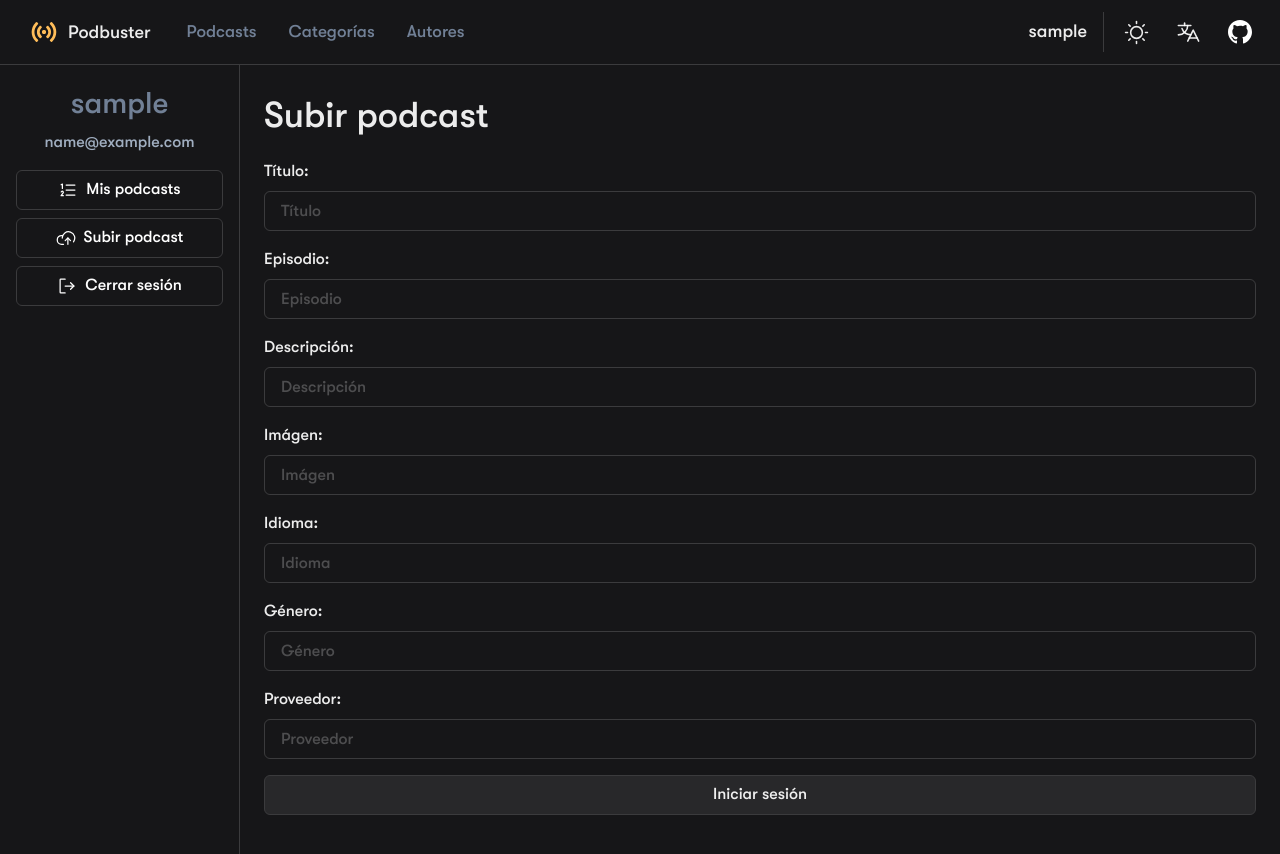
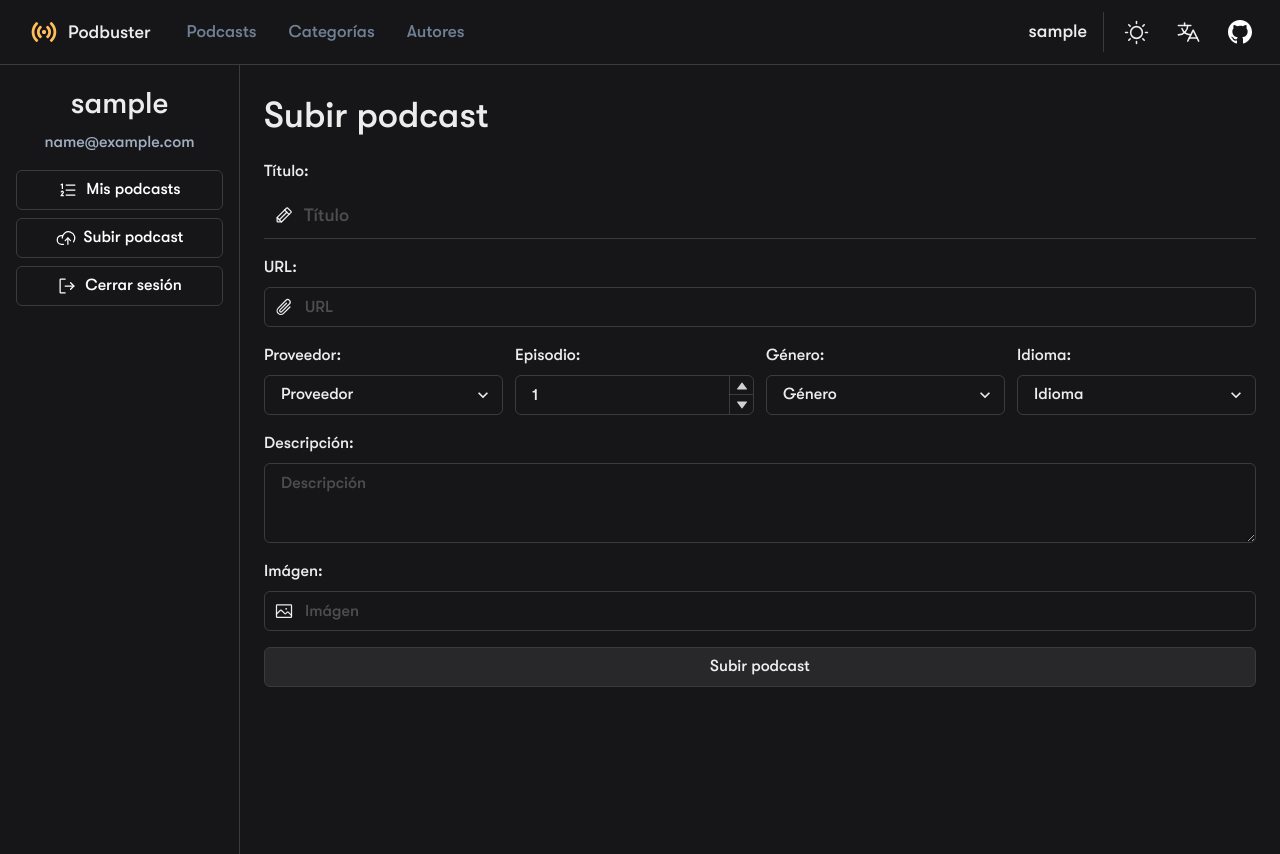
Before and after one commit to fullstacktf/podcast-library-frontend, a React (Create React App) app: page /app/upload in a window 1280 px wide. Shown: the top 854 px of the page. Built offline with nearby package versions, Linux system fonts and the light colour scheme; sample sign-in values are in the browser's storage.

Commit message:
🚀 Upload page

```diff
--- a/src/components/App/Sidebar.tsx
+++ b/src/components/App/Sidebar.tsx
@@ -44,7 +44,7 @@ const Sidebar: FC = (props) => {
       {...props}
     >
       <Box px="4" py="4" align="center">
-        <Text fontSize="3xl" mb="1" fontWeight="light" color="gray.500">
+        <Text fontSize="3xl" mb="1" fontWeight="light">
           {user.username}
         </Text>
         <Text fontSize="1xl" fontWeight="light" color="gray.400">
--- a/src/components/Player/index.tsx
+++ b/src/components/Player/index.tsx
@@ -93,7 +93,8 @@ const Player: FC<PlayerProps> = (props) => {
             <Button
               bg="transparent"
               border="1px"
-              variant="outline"
+              borderColor={border}
+              borderRadius="0"
               title={isPlaying ? `${t("buttons.Pause")}` : `${t("buttons.Play")}`}
               onClick={() => setPlaying(!isPlaying)}
               fontWeight="light"
--- a/src/language/en/global.json
+++ b/src/language/en/global.json
@@ -41,7 +41,8 @@
         "Image": "Podcast image is required",
         "Language": "Podcast language is required",
         "Genre": "Podcast genre is required",
-        "Provider": "Podcast provider is required"
+        "Provider": "Podcast provider is required",
+        "URL": "Podcast URL is required"
     },
     "dashboardPage": {
         "welcome": "Welcome",
@@ -50,6 +51,7 @@
     "uploadPage": {
         "titlePage": "Upload podcast",
         "title": "Title",
+        "url": "URL",
         "episode": "Episode",
         "description": "Description",
         "image": "Image",
--- a/src/language/es/global.json
+++ b/src/language/es/global.json
@@ -41,7 +41,8 @@
         "Image": "La imágen es obligatoria",
         "Language": "El idioma es obligatorio",
         "Genre": "El género es obligatorio",
-        "Provider": "Tienes que seleccionar un proveedor"
+        "Provider": "Tienes que seleccionar un proveedor",
+        "URL": "La URL del podcast es obligatoria"
     },
     "dashboardPage": {
         "welcome": "Bienvenido",
@@ -50,6 +51,7 @@
     "uploadPage": {
         "titlePage": "Subir podcast",
         "title": "Título",
+        "url": "URL",
         "episode": "Episodio",
         "description": "Descripción",
         "image": "Imágen",
--- a/src/pages/app/upload.tsx
+++ b/src/pages/app/upload.tsx
@@ -2,7 +2,7 @@ import React, { useEffect, useState } from "react";
 import axios from "axios";
 import {
   Flex,
-  Box,
+  Select,
   FormControl,
   FormLabel,
   Input,
@@ -14,6 +14,14 @@ import {
   AlertTitle,
   FormErrorMessage,
   useColorModeValue,
+  NumberInput,
+  NumberInputField,
+  NumberInputStepper,
+  NumberIncrementStepper,
+  NumberDecrementStepper,
+  Textarea,
+  InputGroup,
+  InputLeftElement,
 } from "@chakra-ui/react";
 import { getUser } from "services/authService";
 import { API_URL } from "services/settings";
@@ -23,9 +31,11 @@ import { useTranslation } from "react-i18next";
 import Sidebar from "components/App/Sidebar";
 import Show from "animations/Show";
 import toast from "react-hot-toast";
+import { Image, Paperclip, Pencil, Planet } from "phosphor-react";
 
 interface IFormInput {
   title: string;
+  url: string;
   episode: string;
   description: string;
   image: string;
@@ -35,8 +45,8 @@ interface IFormInput {
 }
 
 const Upload = () => {
-
   const [title, setTitle] = useState("");
+  const [url, setURL] = useState("");
   const [episode, setEpisode] = useState("");
   const [description, setDescription] = useState("");
   const [image, setImage] = useState("");
@@ -59,15 +69,16 @@ const Upload = () => {
     setError(null);
     setLoading(true);
     axios
-      .post(`${API_URL}/insert/`, {
+      .post(`${API_URL}/podcasts/insert/`, {
         title: title,
+        url: url,
         author: user.username,
         episode: episode,
         description: description,
         image: image,
         language: language,
         genre: genre,
-        provider: provider
+        provider: provider,
       })
       .then((response) => {
         setLoading(false);
@@ -103,54 +114,186 @@ const Upload = () => {
         </Show>
         <Stack spacing={4}>
           <form onSubmit={handleSubmit(onSubmit)}>
-
+            {/* Title: */}
             <FormControl id="title" isInvalid={!!errors?.title}>
               <FormLabel>{t("uploadPage.title")}:</FormLabel>
+              <InputGroup>
+                <InputLeftElement
+                  pointerEvents="none"
+                  mt="1"
+                  children={<Pencil size="20" />}
+                />
                 <Input
                   {...register("title", {
                     required: `${t("validateRequired.Title")}`,
                   })}
+                  borderLeft="0px"
+                  borderRight="0px"
+                  borderTop="0px"
+                  borderRadius="0"
                   type="text"
+                  size="lg"
                   placeholder={t("uploadPage.title")}
                   onChange={(e) => setTitle(e.target.value)}
                 />
+              </InputGroup>
               <FormErrorMessage>
                 {errors.title && errors.title.message}
               </FormErrorMessage>
             </FormControl>
 
-            <FormControl id="episode" mt="16px" isInvalid={!!errors?.episode}>
+            {/* URL: */}
+            <FormControl id="url" isInvalid={!!errors?.url} mt="16px">
+              <FormLabel>{t("uploadPage.url")}:</FormLabel>
+              <InputGroup>
+                <InputLeftElement
+                  pointerEvents="none"
+                  children={<Paperclip size="20" />}
+                />
+                <Input
+                  {...register("url", {
+                    required: `${t("validateRequired.URL")}`,
+                    pattern: {
+                      value:
+                        /(https:\/\/(?:www\.|(?!www))[a-zA-Z0-9][a-zA-Z0-9-]+[a-zA-Z0-9]\.[^\s]{2,}|www\.[a-zA-Z0-9][a-zA-Z0-9-]+[a-zA-Z0-9]\.[^\s]{2,}|https?:\/\/(?:www\.|(?!www))[a-zA-Z0-9]+\.[^\s]{2,}|www\.[a-zA-Z0-9]+\.[^\s]{2,})/gi,
+                      message: "Enter a valid URL address",
+                    },
+                  })}
+                  type="text"
+                  placeholder={t("uploadPage.url")}
+                  onChange={(e) => setURL(e.target.value)}
+                />
+              </InputGroup>
+              <FormErrorMessage>
+                {errors.url && errors.url.message}
+              </FormErrorMessage>
+            </FormControl>
+
+            <Flex justifyContent="space-between">
+              {/* Provider: */}
+              <FormControl
+                id="provider"
+                mt="16px"
+                mr="3"
+                isInvalid={!!errors?.provider}
+              >
+                <FormLabel>{t("uploadPage.provider")}:</FormLabel>
+                <Select
+                  placeholder={t("uploadPage.provider")}
+                  {...register("provider", {
+                    required: `${t("validateRequired.Provider")}`,
+                  })}
+                  onChange={(e) => setProvider(e.target.value)}
+                >
+                  <option value="YouTube">YouTube</option>
+                </Select>
+                <FormErrorMessage>
+                  {errors.provider && errors.provider.message}
+                </FormErrorMessage>
+              </FormControl>
+
+              {/* Episode: */}
+              <FormControl
+                id="episode"
+                mt="16px"
+                mr="3"
+                isInvalid={!!errors?.episode}
+              >
                 <FormLabel>{t("uploadPage.episode")}:</FormLabel>
-              <Input
-                type="text"
+                <NumberInput
+                  defaultValue={1}
                   {...register("episode", {
                     required: `${t("validateRequired.Episode")}`,
                   })}
-                placeholder={t("uploadPage.episode")}
-                onChange={(e) => setEpisode(e.target.value)}
-              />
+                  min={0}
+                  max={1000}
+                  onChange={(value) => setEpisode(value)}
+                >
+                  <NumberInputField />
+                  <NumberInputStepper>
+                    <NumberIncrementStepper />
+                    <NumberDecrementStepper />
+                  </NumberInputStepper>
+                </NumberInput>
                 <FormErrorMessage>
                   {errors.episode && errors.episode.message}
                 </FormErrorMessage>
               </FormControl>
 
-            <FormControl id="description" mt="16px" isInvalid={!!errors?.description}>
+              {/* Genre: */}
+              <FormControl
+                id="genre"
+                mt="16px"
+                mr="3"
+                isInvalid={!!errors?.genre}
+              >
+                <FormLabel>{t("uploadPage.genre")}:</FormLabel>
+                <Select
+                  placeholder={t("uploadPage.genre")}
+                  {...register("genre", {
+                    required: `${t("validateRequired.Genre")}`,
+                  })}
+                  onChange={(e) => setGenre(e.target.value)}
+                >
+                  <option value="Psicología">Psicología</option>
+                  <option value="Física">Física</option>
+                  <option value="Programación">Programación</option>
+                </Select>
+                <FormErrorMessage>
+                  {errors.genre && errors.genre.message}
+                </FormErrorMessage>
+              </FormControl>
+
+              {/* Language: */}
+              <FormControl
+                id="language"
+                mt="16px"
+                isInvalid={!!errors?.language}
+              >
+                <FormLabel>{t("uploadPage.language")}:</FormLabel>
+                <Select
+                  placeholder={t("uploadPage.language")}
+                  {...register("language", {
+                    required: `${t("validateRequired.Language")}`,
+                  })}
+                  onChange={(e) => setLanguage(e.target.value)}
+                >
+                  <option value="Español">Español</option>
+                  <option value="English">English</option>
+                </Select>
+                <FormErrorMessage>
+                  {errors.language && errors.language.message}
+                </FormErrorMessage>
+              </FormControl>
+            </Flex>
+
+            {/* Description: */}
+            <FormControl
+              id="description"
+              mt="16px"
+              isInvalid={!!errors?.description}
+            >
               <FormLabel>{t("uploadPage.description")}:</FormLabel>
-              <Input
-                type="text"
+              <Textarea
                 {...register("description", {
                   required: `${t("validateRequired.Description")}`,
                 })}
                 placeholder={t("uploadPage.description")}
                 onChange={(e) => setDescription(e.target.value)}
-              />
+              ></Textarea>
               <FormErrorMessage>
                 {errors.description && errors.description.message}
               </FormErrorMessage>
             </FormControl>
 
+            {/* Image: */}
             <FormControl id="image" mt="16px" isInvalid={!!errors?.image}>
               <FormLabel>{t("uploadPage.image")}:</FormLabel>
+              <InputGroup>
+                <InputLeftElement
+                  pointerEvents="none"
+                  children={<Image size="20" />}
+                />
                 <Input
                   type="text"
                   {...register("image", {
@@ -159,53 +302,9 @@ const Upload = () => {
                   placeholder={t("uploadPage.image")}
                   onChange={(e) => setImage(e.target.value)}
                 />
+              </InputGroup>
               <FormErrorMessage>
                 {errors.image && errors.image.message}
-              </FormErrorMessage>
-            </FormControl>
-
-            <FormControl id="language" mt="16px" isInvalid={!!errors?.language}>
-              <FormLabel>{t("uploadPage.language")}:</FormLabel>
-              <Input
-                type="text"
-                {...register("language", {
-                  required: `${t("validateRequired.Language")}`,
-                })}
-                placeholder={t("uploadPage.language")}
-                onChange={(e) => setLanguage(e.target.value)}
-              />
-              <FormErrorMessage>
-                {errors.language && errors.language.message}
-              </FormErrorMessage>
-            </FormControl>
-
-            <FormControl id="genre" mt="16px" isInvalid={!!errors?.genre}>
-              <FormLabel>{t("uploadPage.genre")}:</FormLabel>
-              <Input
-                type="text"
-                {...register("genre", {
-                  required: `${t("validateRequired.Genre")}`,
-                })}
-                placeholder={t("uploadPage.genre")}
-                onChange={(e) => setGenre(e.target.value)}
-              />
-              <FormErrorMessage>
-                {errors.genre && errors.genre.message}
-              </FormErrorMessage>
-            </FormControl>
-
-            <FormControl id="provider" mt="16px" isInvalid={!!errors?.provider}>
-              <FormLabel>{t("uploadPage.provider")}:</FormLabel>
-              <Input
-                type="text"
-                {...register("provider", {
-                  required: `${t("validateRequired.Provider")}`,
-                })}
-                placeholder={t("uploadPage.provider")}
-                onChange={(e) => setProvider(e.target.value)}
-              />
-              <FormErrorMessage>
-                {errors.provider && errors.provider.message}
               </FormErrorMessage>
             </FormControl>
 
@@ -219,7 +318,7 @@ const Upload = () => {
                   borderColor={borderColor}
                   fontWeight="light"
                 >
-                  Loading...
+                  Uploading...
                 </Button>
               ) : (
                 <Button
@@ -228,7 +327,7 @@ const Upload = () => {
                   fontWeight="light"
                   type="submit"
                 >
-                  {t("buttons.LogIn")}
+                  {t("buttons.AddPodcast")}
                 </Button>
               )}
               {error && (
--- a/src/pages/play/index.tsx
+++ b/src/pages/play/index.tsx
@@ -43,7 +43,7 @@ const Index: FC = () => {
         />
         <Divider mt="3" mb="4"/>
         <Center mb="3">
-          <Text fontSize="3xl" mt="2">
+          <Text fontSize="4xl" mt="2">
             Más de {data?.genre}
           </Text>
         </Center>
--- a/src/services/settings.tsx
+++ b/src/services/settings.tsx
@@ -1,2 +1,2 @@
-export const API_URL = 'https://api.podbuster.live';
+export const API_URL = 'http://localhost:3001';
 export const WEB_URL = 'http://localhost:3000';
```
Lines whose indentation alone changed are shown as unchanged.
